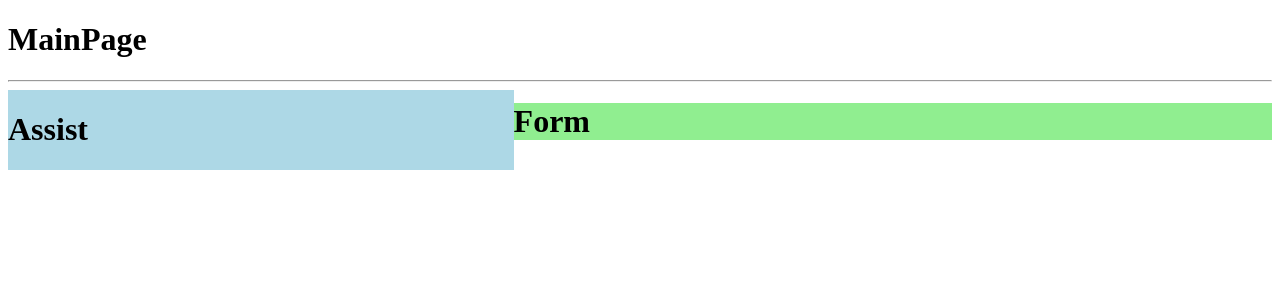
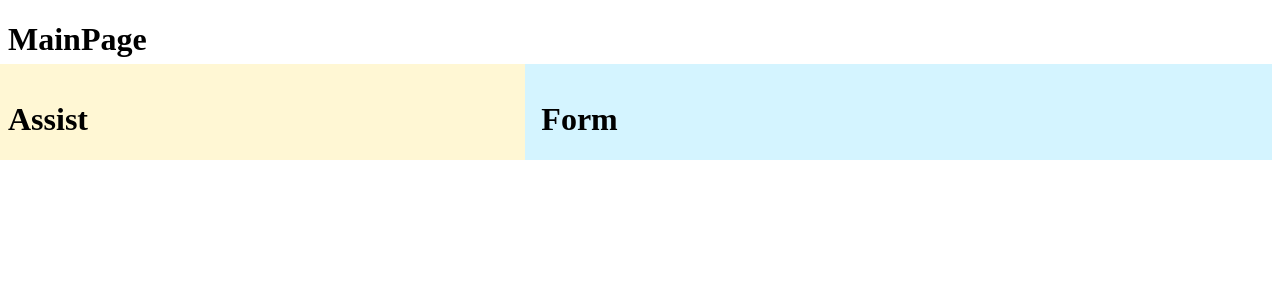
Before and after one commit to KHashimoto3/FIT2023_KH, a React (Vite) app in the folder mock/: page / in a window 1280 px wide. Shown: the top 300 px of the page. Built offline with nearby package versions, Linux system fonts and the light colour scheme.

Commit message:
muiのgridを使って、assistとformの2つのレイアウトに分けた。

```diff
--- a/mock/package.json
+++ b/mock/package.json
@@ -10,6 +10,9 @@
     "preview": "vite preview"
   },
   "dependencies": {
+    "@emotion/react": "^11.11.0",
+    "@emotion/styled": "^11.11.0",
+    "@mui/material": "^5.13.2",
     "react": "^18.2.0",
     "react-dom": "^18.2.0"
   },
--- a/mock/src/components/Assist.tsx
+++ b/mock/src/components/Assist.tsx
@@ -1,14 +1,7 @@
 export const Assist = () => {
 
-    const assistAreaStyle: React.CSSProperties = {
-        width: '40%',
-        height: '100%',
-        backgroundColor: 'lightblue',
-        float: 'left'
-    };
-
     return (
-        <div style={assistAreaStyle}>
+        <div>
             <h1>Assist</h1>
         </div>
     )
--- a/mock/src/components/Form.tsx
+++ b/mock/src/components/Form.tsx
@@ -1,14 +1,7 @@
 export const Form = () => {
 
-    const formAreaStyle: React.CSSProperties = {
-        width: '60%',
-        height: '100%',
-        backgroundColor: 'lightgreen',
-        marginLeft: '40%'
-    };
-
     return (
-        <div style={formAreaStyle}>
+        <div>
             <h1>Form</h1>
         </div>
     )
--- a/mock/src/components/MainPage.tsx
+++ b/mock/src/components/MainPage.tsx
@@ -1,3 +1,4 @@
+import { Grid } from "@mui/material";
 import { Assist } from "./Assist";
 import { Form } from "./Form";
 
@@ -5,9 +6,14 @@ export const MainPage = () => {
     return (
         <div>
             <h1>MainPage</h1>
-            <hr />
-            <Assist />
-            <Form />
+            <Grid container spacing={2}>
+                <Grid item xs={5} style={{"background": "#fff7d4"}}>
+                    <Assist />
+                </Grid>
+                <Grid item xs={7} style={{"background": "#d4f4ff"}}>
+                    <Form />
+                </Grid>
+            </Grid>
         </div>
     )
 };
```
Also changed, not shown: 1 other file (tests, documents, lock files or other folders).
